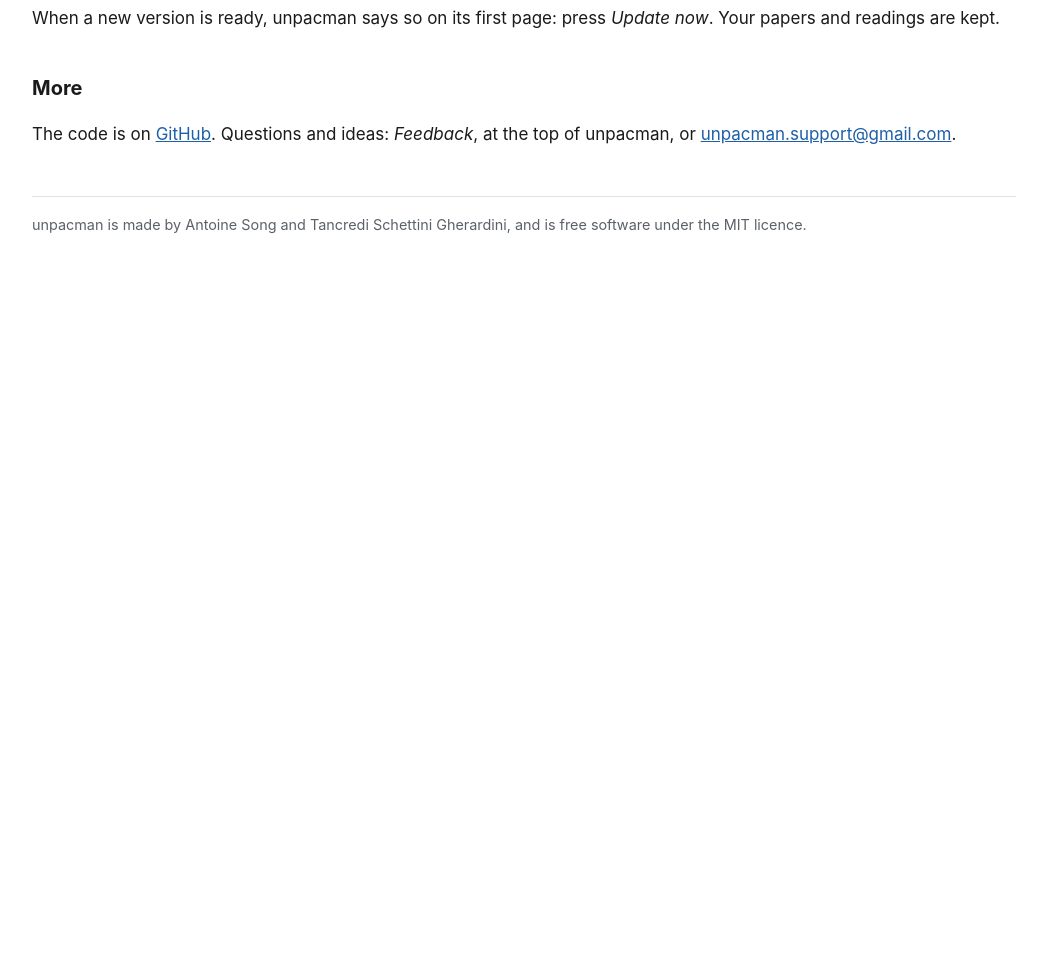
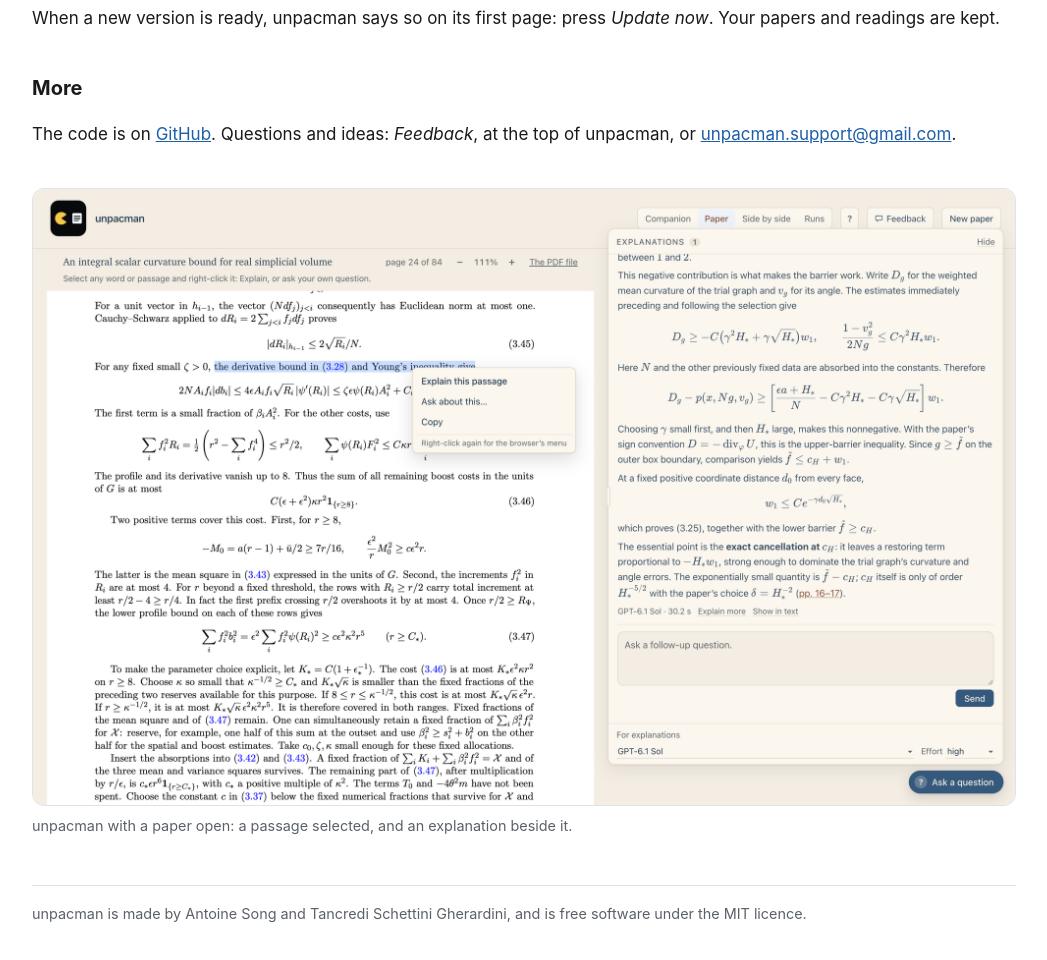
Before and after one commit to Tancredi-Schettini-Gherardini/unpacman, a plain HTML site: page index.html in a window 1280 px wide. Shown: the part 2155-3115 px from the top of the page, without its empty margins (116-1163 px from the left). Before the commit the page ends 2455 px from the top, so only its background shows below. Drawn offline with Linux system fonts and the light colour scheme.

Commit message:
unpacman, 10 November 2026: thanks to Finn Klein and Jonas Nehme on the front page, and a screenshot on the website

```diff
--- a/index.html
+++ b/index.html
@@ -48,6 +48,9 @@
              padding: 0.45rem 0.65rem; user-select: all; -webkit-user-select: all; }
   pre code span { white-space: pre; }
   a { color: var(--accent); }
+  .shot { margin: 2.5rem 0 0; }
+  .shot img { display: block; width: 100%; height: auto; border: 1px solid var(--line); border-radius: 12px; }
+  .shot figcaption { margin-top: 0.5rem; color: var(--muted); font-size: 0.9rem; }
   footer { margin-top: 3rem; padding-top: 1rem; border-top: 1px solid var(--line); color: var(--muted); font-size: 0.9rem; }
 </style>
 </head>
@@ -134,6 +137,12 @@
   Questions and ideas: <i>Feedback</i>, at the top of unpacman, or
   <a href="mailto:unpacman.support@gmail.com">unpacman.support@gmail.com</a>.</p>
 
+  <figure class="shot">
+    <img src="unpacman-screenshot.png" width="2000" height="1254" loading="lazy"
+         alt="unpacman with a mathematics paper open: a passage selected in the PDF, the menu offering to explain it or ask about it, and an explanation in the panel beside it.">
+    <figcaption>unpacman with a paper open: a passage selected, and an explanation beside it.</figcaption>
+  </figure>
+
   <footer>unpacman is made by Antoine Song and Tancredi Schettini Gherardini, and is
   free software under the MIT licence.</footer>
 </main>
```
Also changed, not shown: unpacman-screenshot.png (added).
